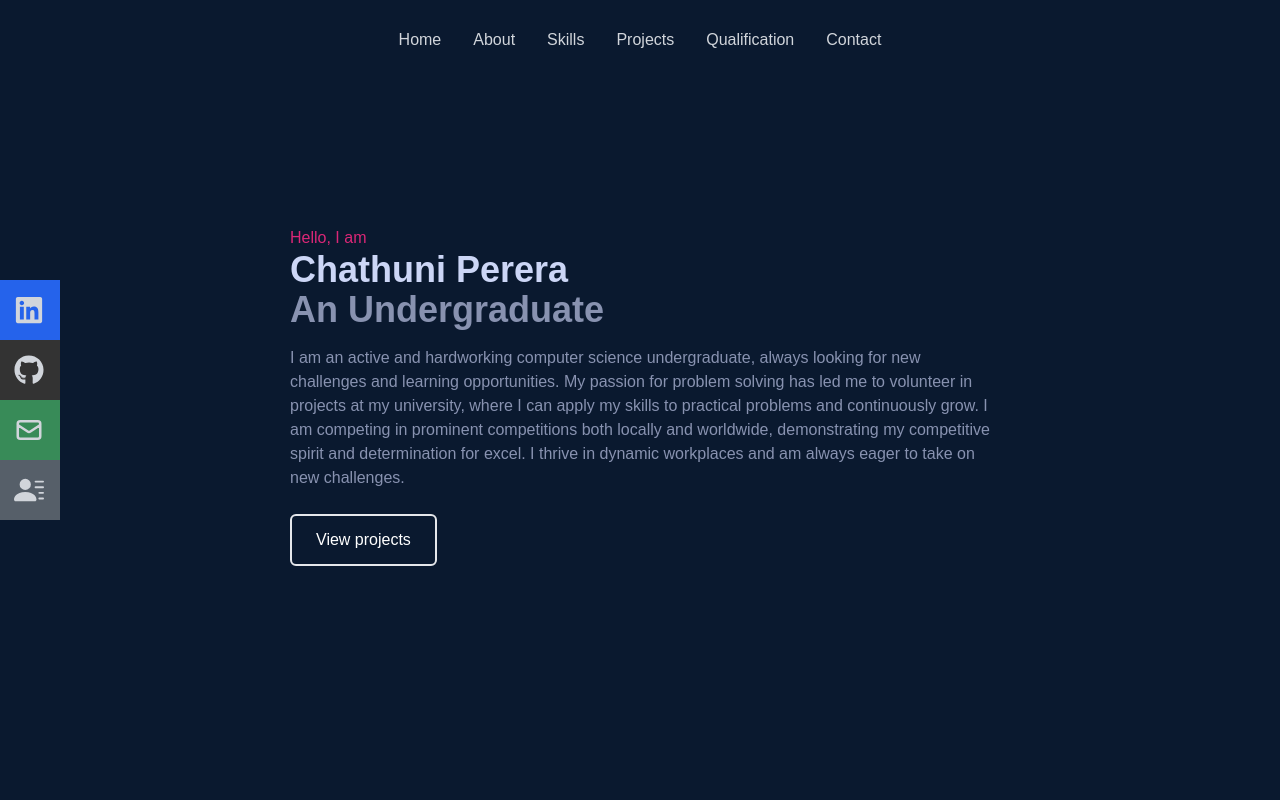
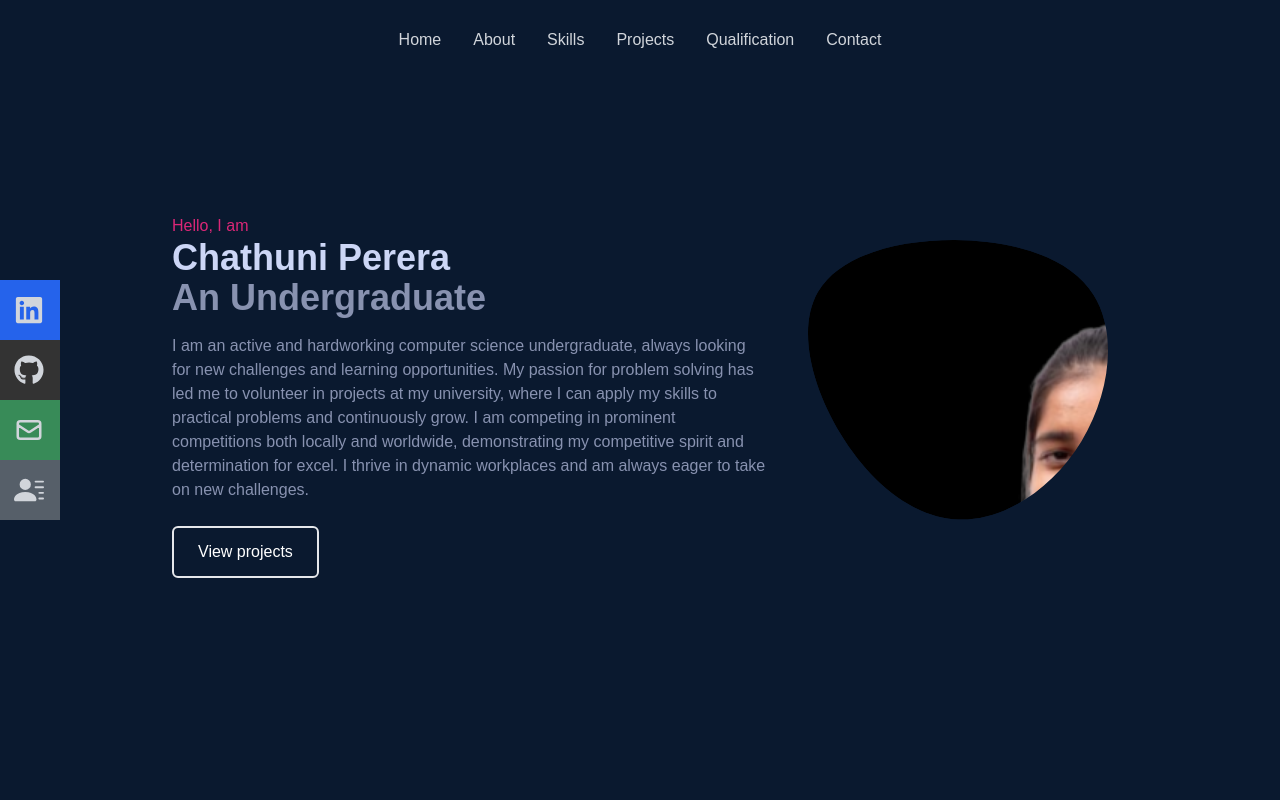
Before and after one commit to chathunipr/portfolio, a React (Create React App) app: page / in a window 1280 px wide. Shown: the top 800 px of the page. Built offline with nearby package versions, Linux system fonts and the light colour scheme.

Commit message:
Updating and Implenting the image in the Home page

```diff
--- a/src/components/Home.jsx
+++ b/src/components/Home.jsx
@@ -1,13 +1,20 @@
 import React from "react";
-import { HiArrowNarrowRight } from "react-icons/hi";
 import { Link } from "react-scroll";
 
 const Home = () => {
   return (
-    <div name="home" className="w-full h-screen bg-[#0a192f]">
+    <div
+      name="home"
+      className="w-full bg-[#0a192f] min-h-[calc(100vh)] flex justify-center items-center"
+    >
       {/* Container */}
-      <div className="max-w-[1000px] mx-auto px-8 flex flex-col md:flex-row md:items-center justify-center h-full">
-        <div>
+      <div className="max-w-[1000px] gap-10 mx-auto px-8 flex flex-col md:flex-row md:items-center justify-center h-full">
+        <div
+          className="order-2 md:order-1"
+          data-aos="fade-right"
+          data-aos-delay="100"
+          data-aos-duration="1000"
+        >
           <p className="text-pink-600">Hello, I am</p>
           <h1 className="text-4xl sm:text 7xl font-bold text-[#ccd6f6]">
             Chathuni Perera
@@ -36,10 +43,15 @@ const Home = () => {
             </button>
           </div>
         </div>
-        <div>
-          {/* <img src="assets/chathuninew.png" className="" alt="chathuni.png" />
+        <div
+          className="order-1 md:order-2 flex justify-center"
+          data-aos="fade-left"
+          data-aos-delay="100"
+          data-aos-duration="300"
+        >
+          <div className="home__img w-[250px] md:w-[300px] md:mb-10">
             <svg
-            classname="w-[270px]"
+              className="home__blob"
               viewBox="0 0 200 187"
               xmlns="http://www.w3.org/2000/svg"
               xmlnsXlink="http://www.w3.org/1999/xlink"
@@ -62,14 +74,15 @@ const Home = () => {
                 <image
                   data-aos="fade-left"
                   data-aos-duration={600}
-                alt="Pramud Nadula"
-                classname="h-[100px] aos-init aos-animate"
-                x={12}
-                y={8}
+                  alt="Chathuni Perera"
+                  className="home__blob-img"
+                  x={0}
+                  y={18}
                   xlinkHref="assets/chathuninew.png"
                 />
-            </g> */}
-          {/* </svg> */}
+              </g>
+            </svg>
+          </div>
         </div>
       </div>
     </div>
```
Lines whose indentation alone changed are shown as unchanged.
